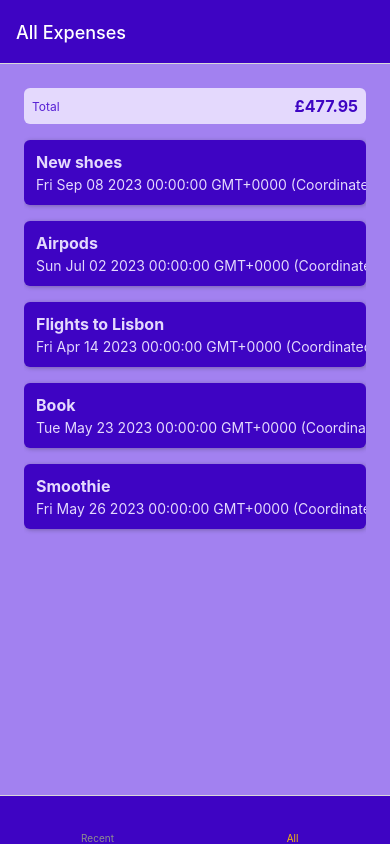
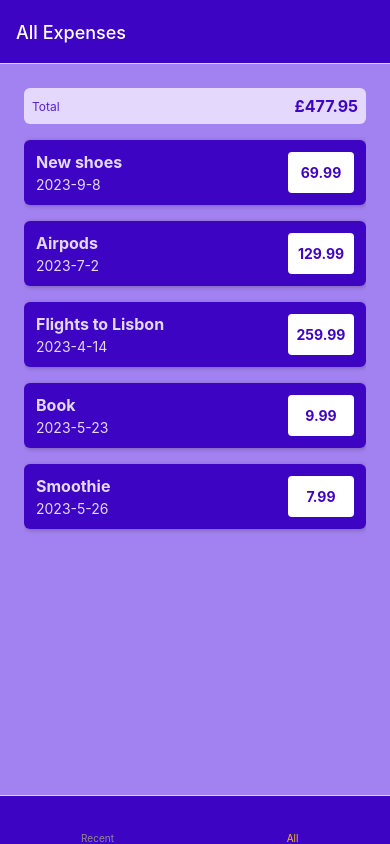
Before and after one commit to jvckmorvn/pennywise, a React Native app: screen /AllExpenses in a window 390 px wide. Built offline with nearby package versions, Linux system fonts and the light colour scheme.

Commit message:
get formatted date

```diff
--- a/components/ExpensesOutput/ExpenseItem.js
+++ b/components/ExpensesOutput/ExpenseItem.js
@@ -1,6 +1,7 @@
 import { Pressable, StyleSheet, Text, View } from "react-native";
 
 import { GlobalStyles } from "../../constants/styles";
+import { getFormattedDate } from "../../util/date";
 
 export default function ExpenseItem({description, amount, date}) {
   return (
@@ -8,10 +9,10 @@
       <View style={styles.expenseItem}>
         <View>
           <Text style={[styles.textBase, styles.description]}>{description}</Text>
-          <Text style={styles.textBase}>{date.toString()}</Text>
+          <Text style={styles.textBase}>{getFormattedDate(date)}</Text>
         </View>
         <View style={styles.amountContainer}>
-          <Text style={styles.amount}>{amount}</Text>
+          <Text style={styles.amount}>{amount.toFixed(2)}</Text>
         </View>
       </View>
     </Pressable>
@@ -47,7 +48,7 @@
     justifyContent: 'center',
     alignItems: 'center',
     borderRadius: 4,
-    width: 66
+    minWidth: 66
   },
   amount: {
     color: GlobalStyles.colours.primary500,
--- /dev/null
+++ b/util/date.js
@@ -0,0 +1,3 @@
+export function getFormattedDate(date) {
+  return `${date.getFullYear()}-${date.getMonth() + 1}-${date.getDate()}`;
+}
```
